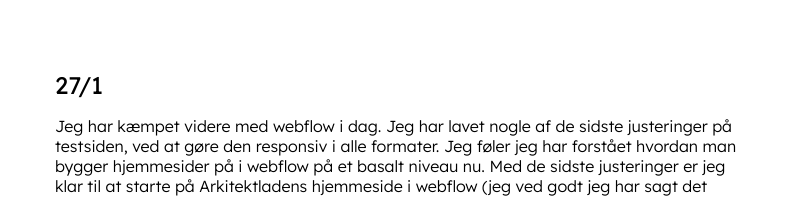
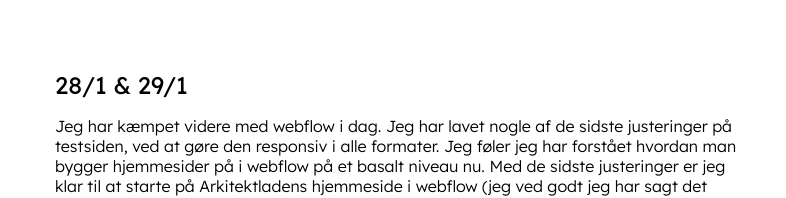
Before and after one commit to AlbertHetting/AlbertHetting.github.io, a React (Vite) app: page /blog in a window 1280 px wide. Shown: the part 278-476 px from the top of the page, without its empty margins (235-1021 px from the left). Built offline with nearby package versions, Linux system fonts and the light colour scheme; the HTML template or start-up script is replaced by a standard one.

Commit message:
date fix

```diff
--- a/src/pages/Blog.jsx
+++ b/src/pages/Blog.jsx
@@ -24,7 +24,7 @@ export default function Blog() {
         <div className="BlogSectionMain">
           <div className="things reveal4 stagger">
             <div className="Daily">
-              <h1> 27/1 </h1>
+              <h1> 28/1 & 29/1 </h1>
               <p className="PText">
                 Jeg har kæmpet videre med webflow i dag. Jeg har lavet nogle af
                 de sidste justeringer på testsiden, ved at gøre den responsiv i
```
